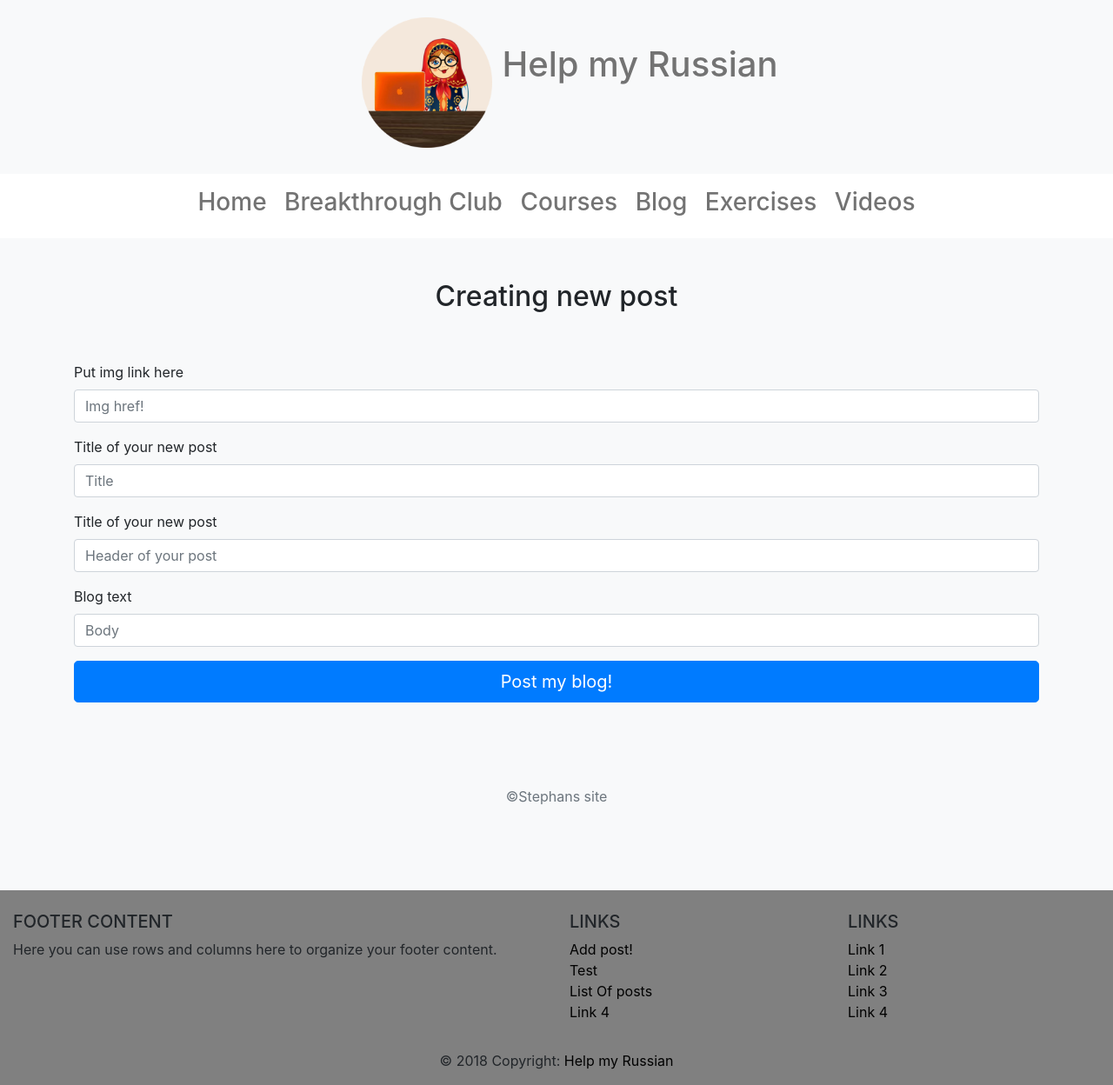
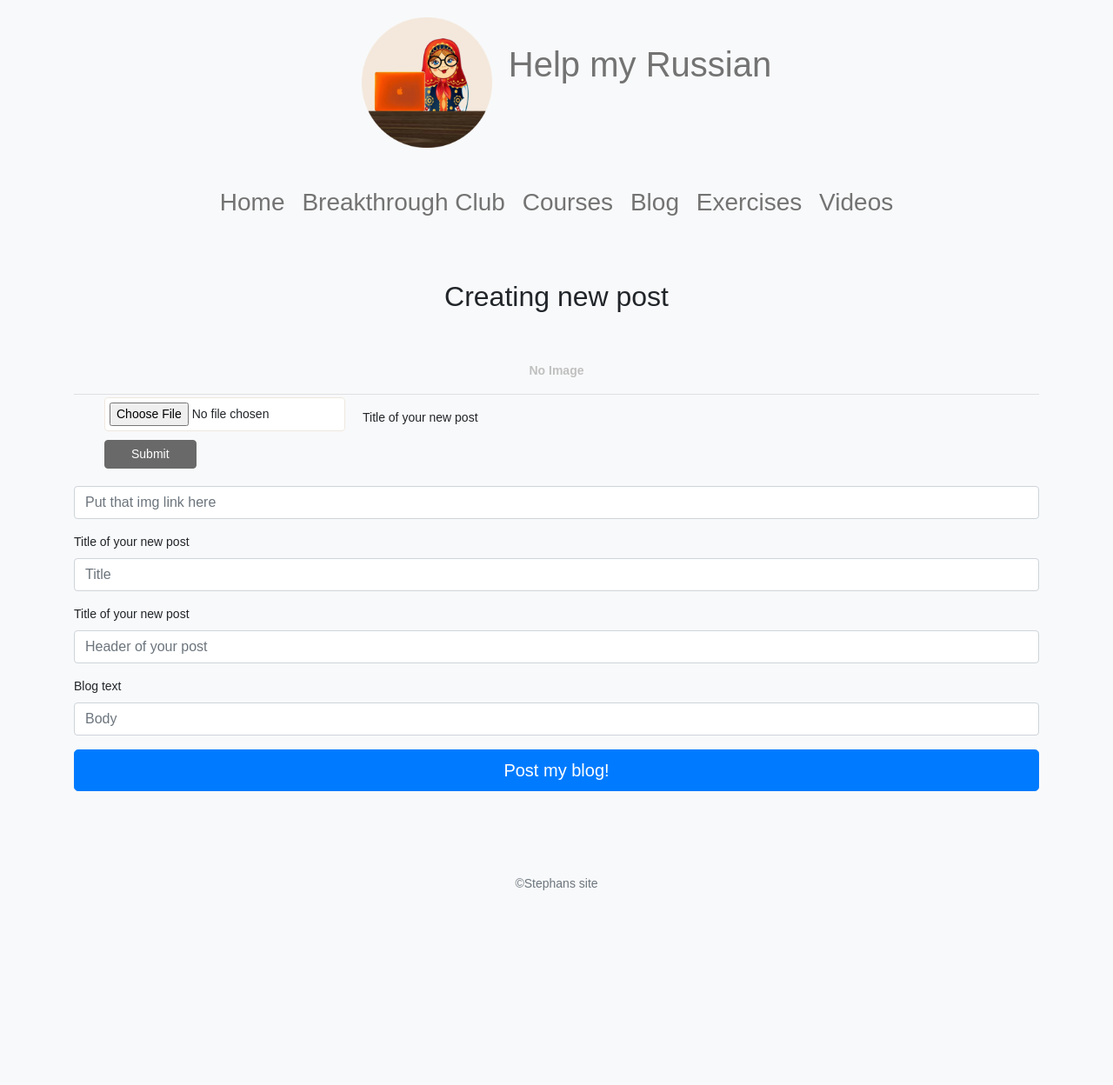
Before and after one commit to StephanGolubev/PhpBlogPost, a PHP site: page /blog/pages/addpost.php in a window 1280 px wide. Shown: the whole page at 87% size. After the commit the page ends 1075 px from the top, so only its background shows below. Run offline with PHP 8.4, Linux system fonts and the light colour scheme; some libraries are stand-ins or nearby versions.

Commit message:
New commit

```diff
--- a/core/postcreator.php
+++ b/core/postcreator.php
@@ -14,7 +14,7 @@ $article_code = addslashes($article_code);
 $sql = "INSERT INTO post (`image`,`title`,`first`, `body`) VALUES ('$img','$til','$fir', '$article_code')";
 
 if ($db->query($sql)==TRUE) {
-	echo "<br> New record made succsessfuly";
+	header("location:../pages/blog.php");
 } else {
 	echo "Error" . $sql . "<br>" . $conn->error;
 }
--- a/includes/nava.php
+++ b/includes/nava.php
@@ -52,6 +52,9 @@
       <li class="nav-item">
         <h3><a class="nav-link" href="pages/videos.php">Videos</a></h3>
         </li>
+        <li class="nav-item">
+        <h3><a class="nav-link" href="pages/addpost.php">Add post</a></h3>
+        </li>
     </ul>
   </div>
 </nav>
--- a/pages/addpost.php
+++ b/pages/addpost.php
@@ -1,8 +1,139 @@
 <?php
    include('../core/config.php');
-   include ('includesfl/navafl.php');
 
 ?>
+<!DOCTYPE html>
+<html>
+<head>
+  <meta name="viewport" content="width=device-width, initial-scale=1">
+	<title>Help my russian!</title>
+  <meta charset="utf-8">
+
+  <link rel="stylesheet" href="https://stackpath.bootstrapcdn.com/bootstrap/4.2.1/css/bootstrap.min.css" integrity="sha384-GJzZqFGwb1QTTN6wy59ffF1BuGJpLSa9DkKMp0DgiMDm4iYMj70gZWKYbI706tWS" crossorigin="anonymous">
+  <link rel="stylesheet" type="text/css" href="../css/first.css">
+    <link rel="stylesheet" type="text/css" href="../css/second.css">
+    <script src="https://ajax.googleapis.com/ajax/libs/jquery/3.3.1/jquery.min.js"></script>
+    <!-- <link rel="stylesheet" type="text/css" href="css/pages.css"> -->
+    <script type="text/javascript">
+$(document).ready(function (e) {
+	$("#uploadForm").on('submit',(function(e) {
+		e.preventDefault();
+		$.ajax({
+        	url: "../core/upload.php",
+			type: "POST",
+			data:  new FormData(this),
+			contentType: false,
+    	    cache: false,
+			processData:false,
+			success: function(data)
+		    {
+			$("#targetLayer").html(data);
+		    },
+		  	error: function()
+	    	{
+	    	}
+	   });
+	}));
+});
+</script>
+<style>
+body {
+font-family: Arial;
+font-size: 14px;
+}
+.bgColor {
+max-width: auto;
+height:auto;
+/* background-color: #fff4be; */
+border-radius: 4px;
+}
+.bgColor label{
+font-weight: bold;
+color: #A0A0A0;
+}
+#targetLayer{
+/* float:left;
+width:150px;
+height:150px; */
+height:auto;
+width:auto;
+text-align:center;
+/* line-height:150px; */
+font-weight: bold;
+color: #C0C0C0;
+/* background-color: #F0E8E0; */
+border-bottom-left-radius: 4px;
+border-top-left-radius: 4px;
+}
+#uploadFormLayer{
+	float:left;
+	padding: 20px;
+}
+.btnSubmit {
+	background-color: #696969;
+    padding: 5px 30px;
+    border: #696969 1px solid;
+    border-radius: 4px;
+    color: #FFFFFF;
+    margin-top: 10px;
+}
+.inputFile {
+	padding: 5px;
+	background-color: #FFFFFF;
+	border:#F0E8E0 1px solid;
+	border-radius: 4px;
+}
+.image-preview {
+width:auto;
+height:auto;
+border-bottom-left-radius: 4px;
+border-top-left-radius: 4px;
+}
+
+</style>
+</head>
+
+<body id="body">
+<header>
+		<div class="container-fluid"  style="height:200px;">
+  	<div class="row">
+  		<div class="col-sm" style="text-align: center;">
+  			<img id="logo" src="../images/logo.png" alt="Logo" style="margin-top: 20px;height: 150px; width: 150px;">
+  		</div>
+  		<div class="col-md" id="hello" style="text-align: center;color: #737373; margin-top: 50px;">
+  			<h1><p>Help my Russian</p></h1>
+  		</div>
+  	</div>
+</div>
+</header>
+<nav class="navbar navbar-expand-xl navbar-collapse-md flex-column -row bd-navbar navbar-light bg-light" data-toggle="collapse" id="nava">
+  <button class="navbar-toggler bg-dark" type="button" data-toggle="collapse" data-target="#navbarNav" aria-controls="navbarTogglerDemo01" aria-expanded="false" aria-label="Toggle navigation">
+    <span class="navbar-toggler-icon"></span>
+  </button>
+  <div class="collapse navbar-collapse" id="navbarNav">
+
+    <ul class="navbar-nav bd-navbar-nav mr-auto mt-2 mt-lg-0">
+      <li class="nav-item active">
+        <h3><a class="nav-link" href="../index.php">Home <span class="sr-only">(current)</span></a></h3>
+      </li>
+      <li class="nav-item">
+        <h3><a class="nav-link" href="breakthrough-club.php">Breakthrough Club</a></h3>
+      </li>
+      <li class="nav-item">
+        <h3><a class="nav-link" href="courses.php">Courses</a></h3>
+        </li>
+        <li class="nav-item">
+        <h3><a class="nav-link" href="blog.php">Blog</a></h3>
+      </li>
+      <li class="nav-item">
+        <h3><a class="nav-link" href="exercises.php">Exercises</a></h3>
+        </li>
+      <li class="nav-item">
+        <h3><a class="nav-link" href="videos.php">Videos</a></h3>
+        </li>
+    </ul>
+  </div>
+</nav>
 
   <body class="bg-light">
     <div class="container">
@@ -10,12 +141,23 @@
     <h2>Creating new post</h2>
     </div>
 
-    <form method="post" action="../core/postcreator.php">
+    <div class="bgColor container">
+<form id="uploadForm" action="upload.php" method="post">
+<div id="targetLayer">No Image</div>
+<div id="uploadFormLayer">
+<input name="userImage" type="file" class="inputFile" /><br/>
+<input type="submit" value="Submit" class="btnSubmit" />
+</form>
+</div>
+</div>
+
+<hr>
+<form method="post" action="../core/postcreator.php">
 
       <div class="mb-3">
-          <label for="username">Put img link here</label>
+          <label for="username">Title of your new post</label>
           <div class="input-group">
-            <input name="img" type="text" class="form-control" id="title" placeholder="Img href!">
+            <input name="img" type="text" class="form-control" id="img" placeholder="Put that img link here" required>
           </div>
         </div>
 
@@ -29,27 +171,23 @@
         <div class="mb-3">
           <label for="username">Title of your new post</label>
           <div class="input-group">
-            <input name="first" type="text" class="form-control" id="title" placeholder="Header of your post" required>
+            <input name="first" type="text" class="form-control" id="header" placeholder="Header of your post" required>
           </div>
         </div>
 
         <div class="mb-3">
           <label for="text">Blog text</label>
-          <input name="body" id="textinput" type="text" class="form-control" id="address" placeholder="Body" required>
+          <input name="body" id="textinput" type="text" class="form-control" id="body" placeholder="Body" required>
         </div>
-        <button id="button" class="btn btn-primary btn-lg btn-block" type="submit">Post my blog!</button>
+        <button id="button" class="btn btn-primary btn-lg btn-block" id="agree" type="submit">Post my blog!</button>
         </form>
+
+
 
   <footer class="my-5 pt-5 text-muted text-center text-small">
     <p class="mb-1">&copy;Stephans site</p>
   </footer>
 </div>
+
 </body>
-<script src="https://code.jquery.com/jquery-3.3.1.slim.min.js" integrity="sha384-q8i/X+965DzO0rT7abK41JStQIAqVgRVzpbzo5smXKp4YfRvH+8abtTE1Pi6jizo" crossorigin="anonymous"></script>
-<script src="https://cdnjs.cloudflare.com/ajax/libs/popper.js/1.14.6/umd/popper.min.js" integrity="sha384-wHAiFfRlMFy6i5SRaxvfOCifBUQy1xHdJ/yoi7FRNXMRBu5WHdZYu1hA6ZOblgut" crossorigin="anonymous"></script>
-<script src="https://stackpath.bootstrapcdn.com/bootstrap/4.2.1/js/bootstrap.min.js" integrity="sha384-B0UglyR+jN6CkvvICOB2joaf5I4l3gm9GU6Hc1og6Ls7i6U/mkkaduKaBhlAXv9k" crossorigin="anonymous"></script>
 </html>
-<?php
-echo "<br><br>";
-include ('includesfl/footerfl.php');
-?>
--- a/pages/blog.php
+++ b/pages/blog.php
@@ -26,7 +26,7 @@
 		 $body = $row['body'];
 		 $get = array("id"=>"{$row['id']}");
 		 $out = http_build_query($get);
-		 $url = "http://localhost/test/pages/blogdetail.php?".$out."";
+		 $url = "http://localhost/blog/pages/blogdetail.php?".$out."";
 					echo '<div class="col-lg-6" style="margin-top:20px;">
 					<div class="card border-dark">';
 					if ($row['image'] == NULL) {
@@ -57,7 +57,7 @@
 				$title = $row['title'];
 				$get = array("id"=>"{$row['id']}");
 		 		$out = http_build_query($get);
-		 		$url = "http://localhost/test/pages/blogdetail.php?".$out."";
+		 		$url = "http://localhost/blog/pages/blogdetail.php?".$out."";
 				echo '<div class="card" style="margin-top:20px;">
 				<div class="card-body">
 				  <h5 class="card-title"><a href="'.$url.'">'.$title.'</a></h5>
--- a/pages/blogdetail.php
+++ b/pages/blogdetail.php
@@ -16,6 +16,9 @@
 				$result = mysqli_query($db,$dt) or die( mysqli_error($db));
 
 		  ?>
+<div class="container col-lg-8 col-md-12">
+  <a href="http://localhost/blog/pages/blog.php" class="btn btn-primary">Go back</a>
+</div><br>
 
 
 <?php
--- a/pages/breakthrough-club.php
+++ b/pages/breakthrough-club.php
@@ -1,6 +1,11 @@
 <?php
   include ('includesfl/navafl.php');
 ?>
+<div class="container">
+<div class="col-lg-12 col-sm-3">
+<img src="../images/coming.png" class="img-fluid" alt="" style="width:;">
+</div>
+</div>
 <?php
 echo "<br><br>";
 include ('includesfl/footerfl.php');
--- a/pages/includesfl/navafl.php
+++ b/pages/includesfl/navafl.php
@@ -25,13 +25,13 @@
   	</div>
 </div>
 </header>
-	<nav class="navbar navbar-expand-xl navbar-collapse-md flex-column lg-row bd-navbar" data-toggle="collapse" id="nava">
-    <button class="navbar-toggler bg-secondary sticky-top" type="button" data-toggle="collapse" data-target="#navbarNav" aria-controls="navbar1" aria-expanded="false" aria-label="Toggle navigation" style="">
-      <span class="navbar-toggler-icon"></span>
-    </button>
-  <div class="collapse navbar-collapse navbar-nav-scroll" id="navbarNav">
+<nav class="navbar navbar-expand-xl navbar-collapse-md flex-column -row bd-navbar navbar-light bg-light" data-toggle="collapse" id="nava">
+  <button class="navbar-toggler bg-dark" type="button" data-toggle="collapse" data-target="#navbarNav" aria-controls="navbarTogglerDemo01" aria-expanded="false" aria-label="Toggle navigation">
+    <span class="navbar-toggler-icon"></span>
+  </button>
+  <div class="collapse navbar-collapse" id="navbarNav">
 
-    <ul class="navbar-nav bd-navbar-nav flex-row">
+    <ul class="navbar-nav bd-navbar-nav mr-auto mt-2 mt-lg-0">
       <li class="nav-item active">
         <h3><a class="nav-link" href="../index.php">Home <span class="sr-only">(current)</span></a></h3>
       </li>
@@ -50,6 +50,9 @@
       <li class="nav-item">
         <h3><a class="nav-link" href="videos.php">Videos</a></h3>
         </li>
+        <li class="nav-item">
+        <h3><a class="nav-link" href="addpost.php">Add post</a></h3>
+      </li>
     </ul>
   </div>
 </nav>
```
Also changed, not shown: core/img.php (added, +72 -0 lines), core/upload.php (added, +23 -0 lines), pages/exercises.php (+0 -13 lines).
